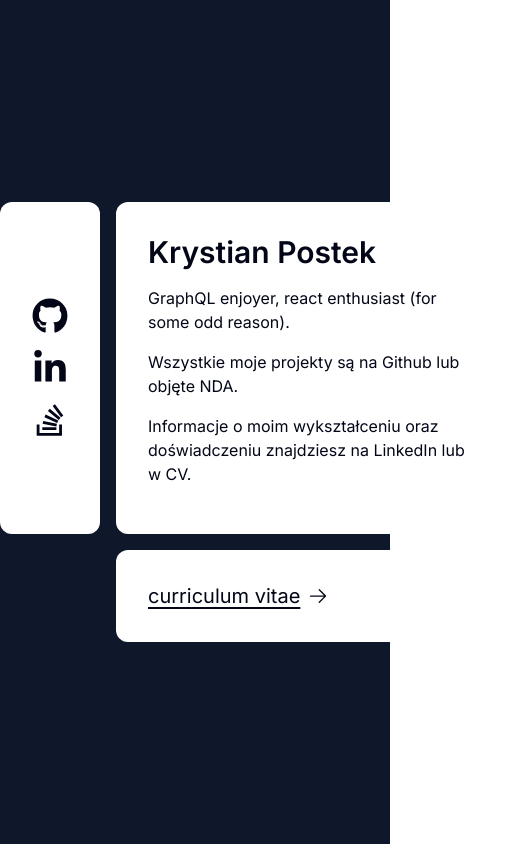
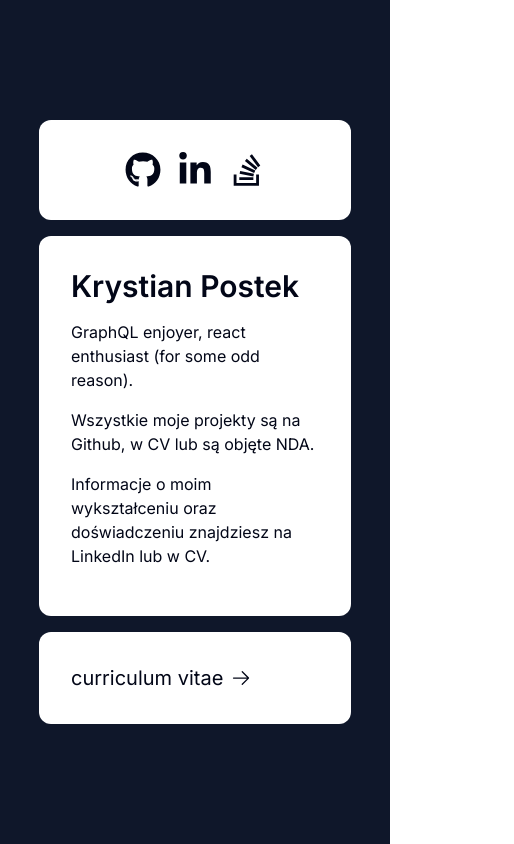
Before and after one commit to kpostekk/cv.next, a Next.js app: page / in a window 390 px wide. Shown: the whole page, 514 px wide, since content can reach past the window. Built offline with nearby package versions, Linux system fonts and the light colour scheme.

Commit message:
feat: idk whatimadoinghere

```diff
--- a/app/page.tsx
+++ b/app/page.tsx
@@ -21,8 +21,8 @@ export default function Home() {
   return (
     <main className="h-screen">
       <div className="grid place-items-center h-full">
-        <div className="grid grid-cols-[1fr_4fr] grid-rows-[3fr_1fr] place-items-center place-content-center text-slate-950 h-[calc(90px_*_4_+_4rem)] w-[calc(90px_*_5_+_4rem)] gap-4">
-          <div className="bg-white p-8 w-full h-full rounded-xl overflow-clip grid gap-4 place-content-center">
+        <div className="grid md:grid-cols-[1fr_4fr] md:grid-rows-[3fr_1fr] grid-cols-1 grid-rows-[1fr_3fr_1fr] place-items-center place-content-center text-slate-950 h-[calc(90px_*_4_+_4rem)] md:w-[calc(90px_*_5_+_4rem)] w-4/5 gap-4">
+          <div className="bg-white p-8 w-full h-full rounded-xl overflow-clip grid gap-4 md:grid-cols-1 md:grid-flow-row grid-flow-col place-content-center">
             {/* contact buttons */}
             <ContactButton
               icon={<FaGithub className="mx-auto" />}
@@ -40,16 +40,14 @@ export default function Home() {
           <div className="bg-white p-8 w-full h-full rounded-xl">
             <h2 className="font-semibold text-3xl">Krystian Postek</h2>
             <p className="my-4">GraphQL enjoyer, react enthusiast (for some odd reason).</p>
-            <p className="my-4">Wszystkie moje projekty są na Github lub objęte NDA.</p>
+            <p className="my-4">Wszystkie moje projekty są na Github, w CV lub są objęte NDA.</p>
             <p className="my-4">Informacje o moim wykształceniu oraz doświadczeniu znajdziesz na LinkedIn lub w CV.</p>
           </div>
-          <div />
-          {/* spacer */}
-          <div className="bg-white p-8 w-full h-full rounded-xl flex items-center">
+          <div className="bg-white p-8 w-full h-full rounded-xl flex items-center md:col-span-2">
             <Link href={"/cv"}>
-              <div className="flex items-center gap-2 hover:gap-6 duration-100 ease-in-out text-xl">
-                <span className="underline underline-offset-4">curriculum vitae</span>
-                <HiArrowRight />
+              <div className="flex items-center gap-2 text-xl group hover:text-sky-600 duration-100 ease-in-out">
+                <span>curriculum vitae</span>
+                <HiArrowRight className="group-hover:rotate-180 group-hover:ml-4 duration-200 ease-in-out" />
               </div>
             </Link>
           </div>
```
